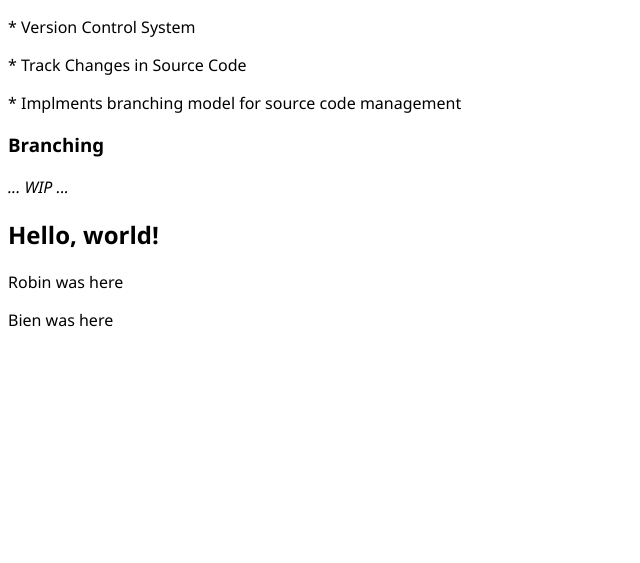
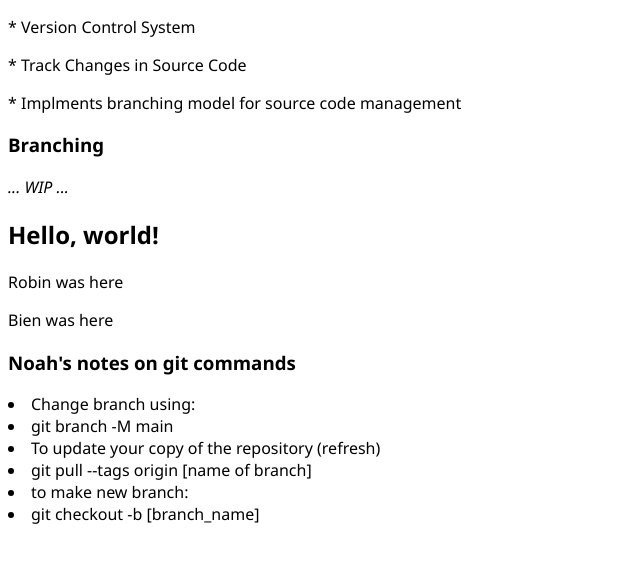
Before and after one commit to skyant83/gitWorkshop, a plain HTML site: page index.html in a window 1280 px wide. Shown: the part 101-664 px from the top of the page, without its empty margins (0-640 px from the left). Drawn offline with Linux system fonts and the light colour scheme.

Commit message:
added notes on git commands

```diff
--- a/index.html
+++ b/index.html
@@ -23,5 +23,15 @@
     <h2>Hello, world!</h2>
     <p>Robin was here</p>
     <p>Bien was here</p>
+
+    <h3>Noah's notes on git commands</h3>
+    <p>
+        <li>Change branch using:</li>
+        <li>git branch -M main</li>
+        <li>To update your copy of the repository (refresh)</li>
+        <li>git pull --tags origin [name of branch]</li>
+        <li>to make new branch:</li>
+        <li>git checkout -b [branch_name]</li>
+    </p>
 </body>
 </html>
```
